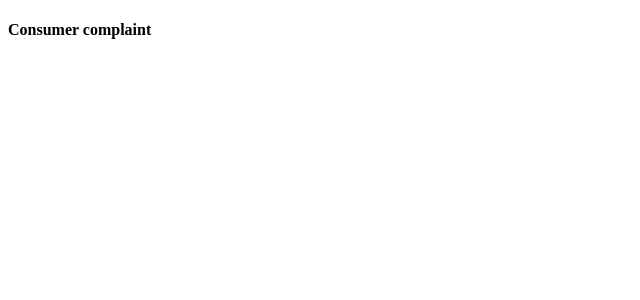
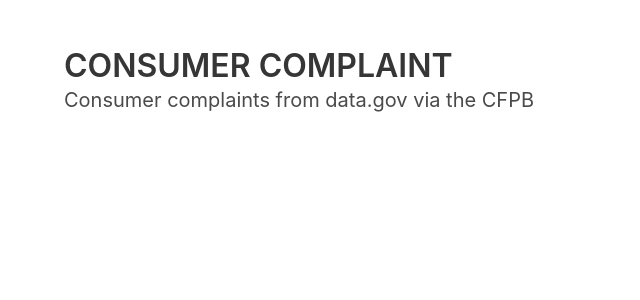
Before and after one commit to cdcooksey/gov-data-frontend, an Angular app: page / in a window 1280 px wide. Shown: the top 300 px of the page, without its empty margins (0-640 px from the left). Built offline with nearby package versions, Linux system fonts and the light colour scheme; no server answers.

Commit message:
adds bulma css framework

```diff
--- a/src/app/app.component.html
+++ b/src/app/app.component.html
@@ -1,3 +1,12 @@
-<h4>{{ title }}</h4>
+<section class="section">
+  <div class="container">
+    <h1 class="title">
+      {{ title | uppercase }}
+    </h1>
+    <p class="subtitle">
+      Consumer complaints from data.gov via the CFPB
+    </p>
+  </div>
+</section>
 
 <app-consumer-complaints>Loading...</app-consumer-complaints>
--- a/src/index.html
+++ b/src/index.html
@@ -7,6 +7,9 @@
 
   <meta name="viewport" content="width=device-width, initial-scale=1">
   <link rel="icon" type="image/x-icon" href="favicon.ico">
+  <link rel="stylesheet" href="https://cdnjs.cloudflare.com/ajax/libs/bulma/0.7.1/css/bulma.min.css">
+  <script defer src="https://use.fontawesome.com/releases/v5.0.7/js/all.js"></script>
+
 </head>
 <body>
   <app-root></app-root>
```
